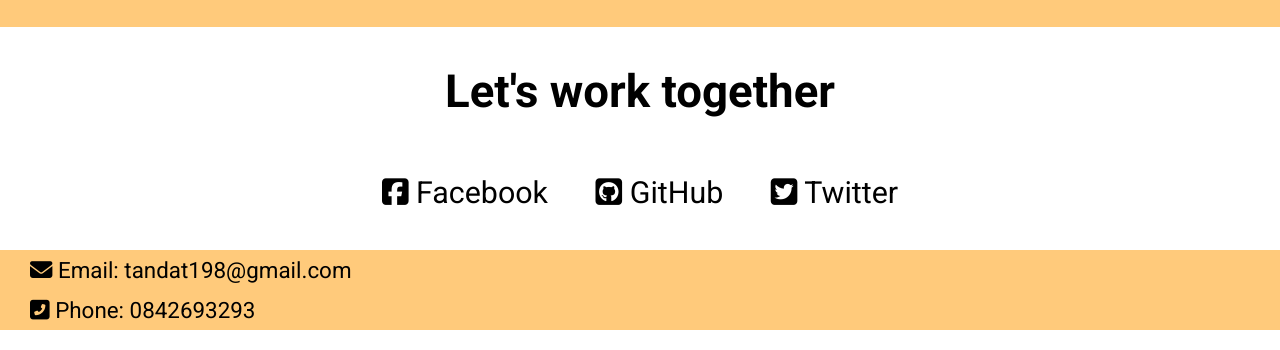
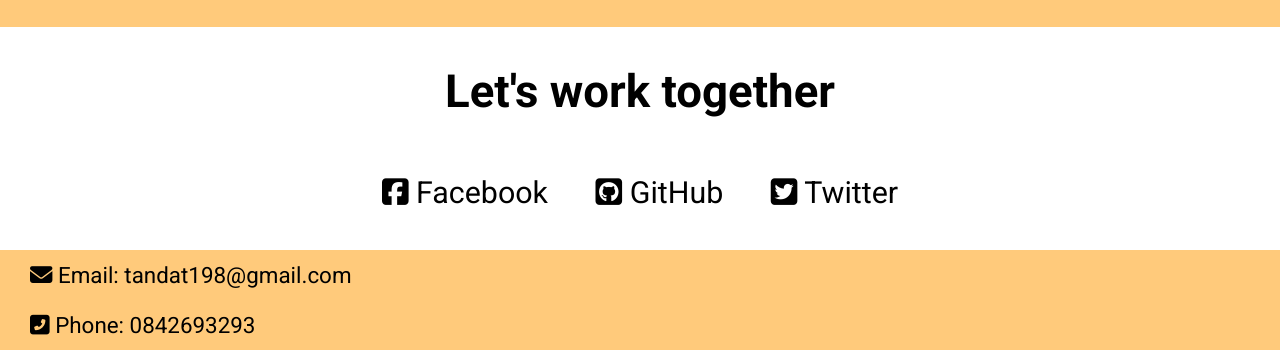
Before and after one commit to datj9/PersonalPortfolio, a website: page index.html in a window 1280 px wide. Shown: the part 1832-2182 px from the top of the page. Drawn offline with Linux system fonts and the light colour scheme.

Commit message:
Update style.css

```diff
--- a/public/css/style.css
+++ b/public/css/style.css
@@ -159,12 +159,13 @@
   font-size: 1.4rem;
   background: #ffca7b;
   width: 100%;
+  height: 100px;
   left: 0;
 }
 
 #footer .contact {
   padding-left: 30px;
-  line-height: 5vh;
+  line-height: 50px;
 }
 
 #button {
```
